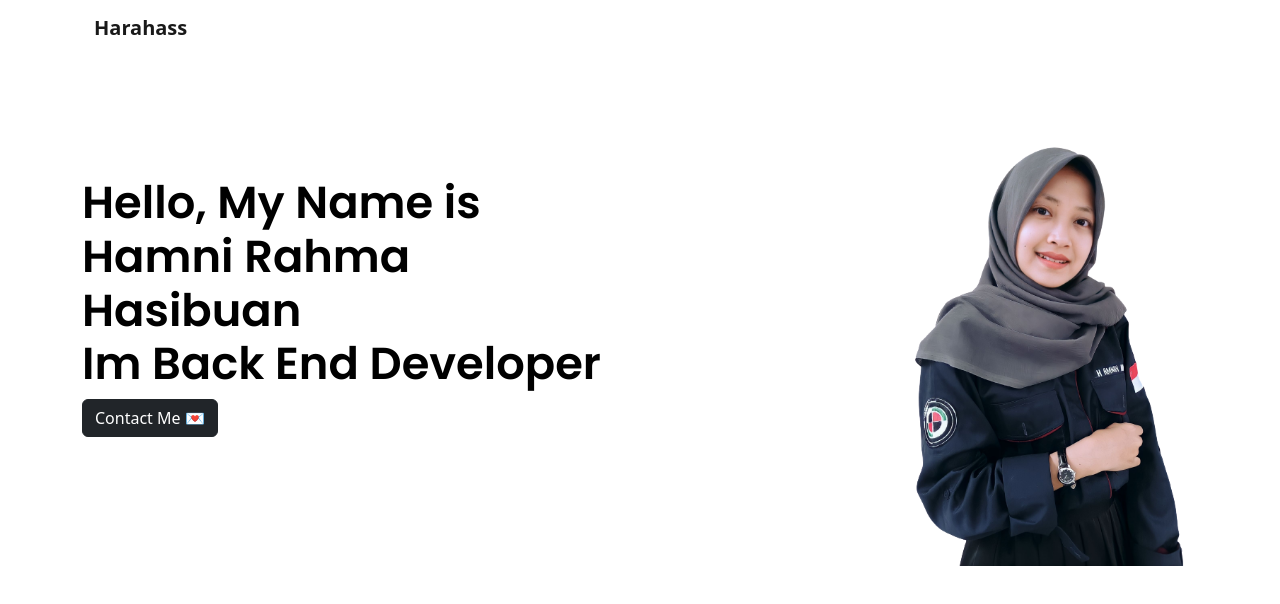
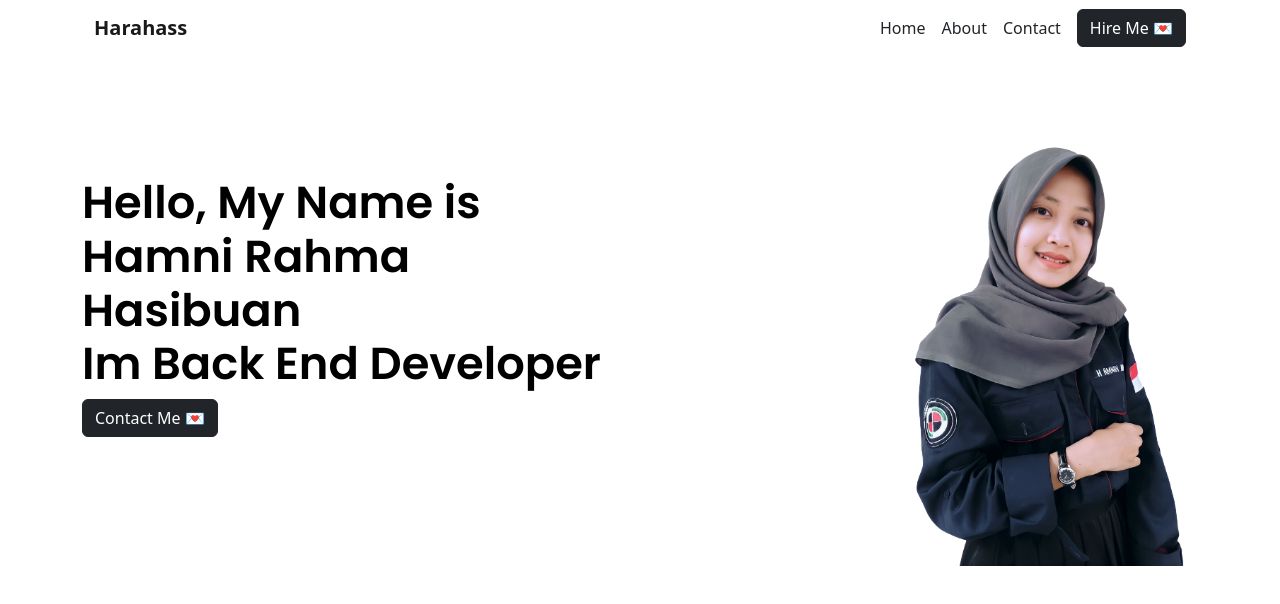
Before and after one commit to harahas/hamni_lat, a plain HTML site: page index.html in a window 1280 px wide. Drawn offline with nearby package versions, Linux system fonts and the light colour scheme.

Commit message:
Update index.html

```diff
--- a/index.html
+++ b/index.html
@@ -21,7 +21,7 @@
             <nav class="navbar navbar-expand-lg">
                 <div class="container-fluid">
                     <a class="navbar-brand fw-bold">Harahass</a>
-                    <form class="d-flex align-content-center d-none" id="link">
+                    <form class="d-flex align-content-center " id="link">
                         <a class="nav-link me-3 " style="display:flex; align-items: center;">Home</a>
                         <a class="nav-link me-3 " style="display:flex; align-items: center;">About</a>
                         <a class="nav-link me-3 " style="display:flex; align-items: center;">Contact</a>
```
